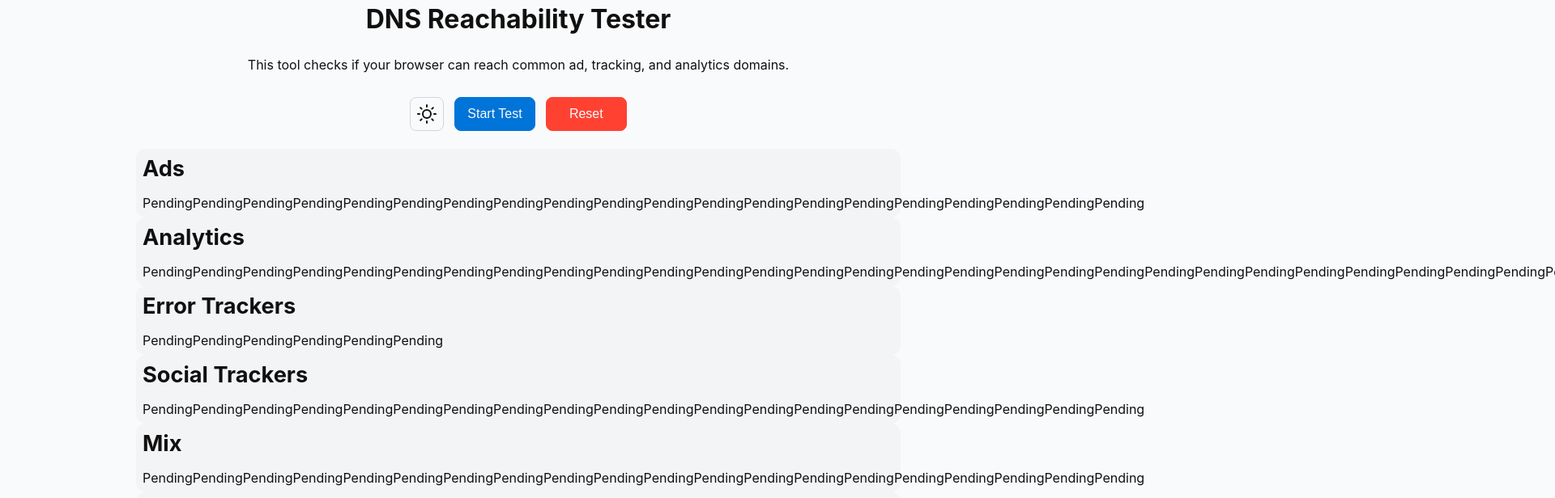
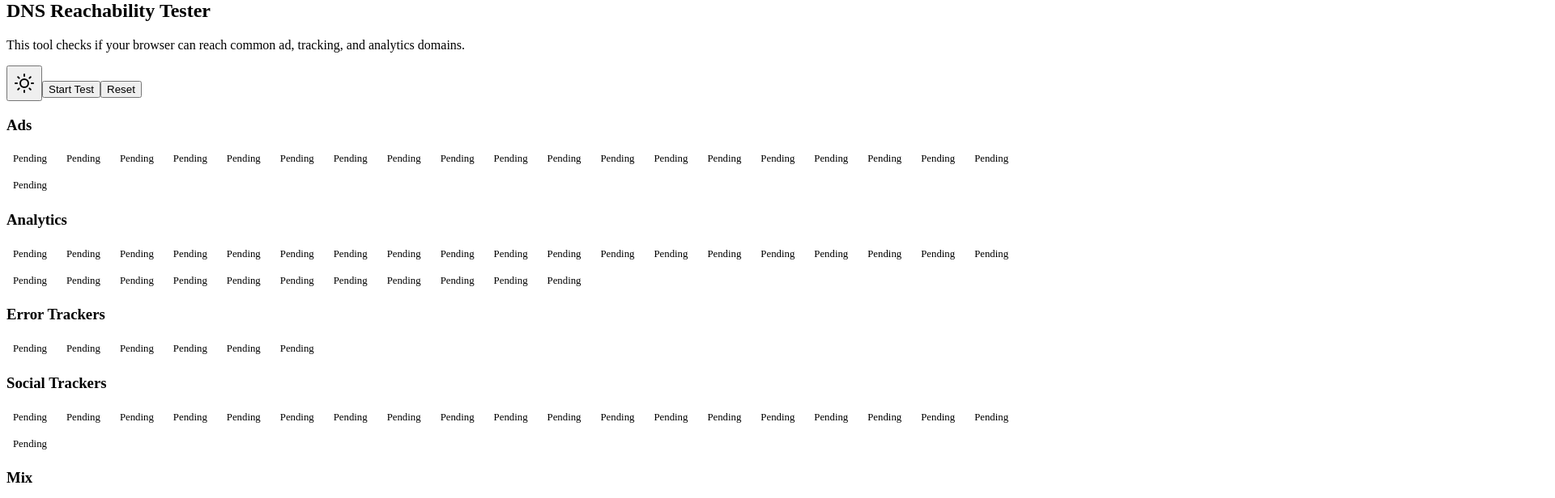
Before and after one commit to xiliourt/adblock-test_next.js, a Next.js app: page / in a window 1280 px wide. Shown: the part 20-636 px from the top of the page at 81% size, 1920 px wide, since content can reach past the window. Built offline with nearby package versions, Linux system fonts and the light colour scheme.

Commit message:
Update globals.css

```diff
--- a/app/globals.css
+++ b/app/globals.css
@@ -1,217 +1,153 @@
-/* app/globals.css */
+/* --- ADD THIS TO YOUR GLOBALS.CSS FILE --- */
 
-html,
-[data-theme='light'] {
-  --blue: #0074d8;
-  --blue-l: #1492ff;
-  --blue-h: #e0f1ff;
-  --green: #22c55e;
-  --red: #ff4132;
-  --red-h: #ffd9d6;
-  --red-l: #ff675c;
-  --orange: #ff851b;
-  --white: #fafafa;
-  --black: #101010;
-  --txt-on-p: var(--white);
-  --txt-on-red: var(--white);
-  --primary: var(--blue);
-  --primary-h: var(--blue-h);
-  --primary-l: var(--blue-l);
-  --txt: var(--black);
-  --bg: #f9fafb;
-  --bg2: #f3f4f6;
-  --bg3: #e5e7eb;
-  --brd: #d1d5db;
-  --btn-brd: var(--brd);
-  --btn-bg: var(--bg);
-  --btn-bg-h: var(--bg3);
-  --btn-txt: var(--txt);
-  --btn-f: var(--bg2);
-  --radius: 0.5rem;
-  --btn-radius: 0.5rem;
-  --bg-card: var(--bg);
-  --shadow: rgba(99, 99, 99, 0.2) 0px 2px 8px 0px;
+/* Badge Styles (for status indicators) */
+.badges {
+  display: flex;
+  flex-wrap: wrap;
+  gap: 0.5rem;
+}
+.badges > * {
+  padding: 5px 8px;
+  display: flex;
+  align-items: center;
+  gap: 5px;
+  border-radius: var(--radius);
+  font-size: 0.8rem;
+  font-weight: 500;
+}
+.badges > *.light-green {
+  background: var(--green-h);
+  color: var(--green-d) !important;
+}
+.badges > *.light-red {
+  background: var(--red-h);
+  color: var(--red-d) !important;
+}
+.badges > *.light-orange {
+  background: var(--orange-h);
+  color: var(--orange-d) !important;
 }
 
-[data-theme='dark'] {
-  --blue: #0074d8;
-  --blue-l: #1492ff;
-  --blue-h: #002e57;
-  --green: #22c55e;
-  --red: #ff4132;
-  --red-h: #7a0800;
-  --red-l: #ff675c;
-  --orange: #ff851b;
-  --txt: var(--white);
-  --txt-on-p: var(--white);
-  --txt-on-red: var(--white);
-  --bg: #111827;
-  --bg2: #1f2937;
-  --bg3: #374151;
-  --brd: #4b5563;
-  --primary: var(--blue);
-  --primary-h: var(--blue-h);
-  --primary-l: var(--blue-l);
-  --btn-brd: var(--brd);
-  --btn-bg: var(--bg);
-  --btn-bg-h: var(--bg3);
-  --btn-txt: var(--txt);
-  --btn-f: var(--bg2);
-  --bg-card: var(--bg);
-  --shadow: none;
-}
+[data-theme='dark'] .badges > *.light-green { color: var(--green-l) !important; }
+[data-theme='dark'] .badges > *.light-red { color: var(--red-l) !important; }
+[data-theme='dark'] .badges > *.light-orange { color: var(--orange-l) !important; }
 
-/* --- Global & Typography Styles --- */
 
-*,
-*::before,
-*::after {
-  box-sizing: border-box;
-}
-
-html {
-  font-family: -apple-system, system-ui, BlinkMacSystemFont, 'Segoe UI', Roboto,
-    'Helvetica Neue', sans-serif;
-  font-size: 12pt;
-  color: var(--txt);
-  background: var(--bg);
-}
-
-main {
-  min-height: 100vh;
-}
-
-h2,
-h3,
-h5 {
-  margin-top: 1.5rem;
-}
-h2 {
-  font-size: 2em;
-}
-h3 {
-  font-size: 1.7em;
-}
-h5 {
-  font-size: 1.2em;
-}
-
-p {
-  margin-bottom: 1.5rem;
-}
-
-p strong {
-  color: var(--txt);
-}
-
-ul {
-  list-style: none;
+/* Loading Animation Styles */
+.lt_wrap {
   display: flex;
   flex-direction: column;
-  gap: 0.3rem;
-  padding: 0; /* Ensuring no default padding */
-  margin: 0; /* Ensuring no default margin */
-}
-
-/* --- Layout Styles --- */
-
-.cnt {
-  margin: auto;
-  width: 100%;
-  max-width: 60rem;
-  padding: 0 0.5rem;
-}
-
-.grid {
-  display: flex;
-  align-items: stretch;
-  flex-wrap: wrap;
-}
-
-/* Direct children of .grid get padding and flex properties */
-.grid > div {
-  flex: 1 1 100%;
-  max-width: 100%;
-  padding: 0.5rem;
-}
-
-.card {
-  display: flex;
-  flex-direction: column;
-  gap: 1rem;
-  padding: 1rem;
-  border-radius: 12px;
-  background: var(--bg2);
-}
-
-.card > * {
-  width: 100%;
-  margin: 0;
-}
-
-/* --- Button Styles --- */
-
-.btn {
-  display: inline-flex;
-  align-items: center;
-  text-align: center;
-  justify-content: center;
-  cursor: pointer;
-  gap: 0.4rem;
-  line-height: 1.5;
-  font-size: 1rem;
-  border: 0.1rem solid var(--btn-brd);
-  border-radius: var(--btn-radius);
-  color: var(--btn-txt);
-  background-color: var(--btn-bg);
-  min-width: 100px;
-  padding: 0.4rem 0.7rem;
-  margin: 0.4rem;
-  height: 2.6rem;
-  transition: all 145ms ease;
-  user-select: none;
-}
-
-.btn:hover:not([disabled]) {
-  --btn-bg: var(--btn-bg-h);
-  --btn-brd: var(--btn-bg-h);
-}
-
-.btn[disabled] {
-  opacity: 0.5;
-  pointer-events: none;
-  cursor: not-allowed;
-}
-
-.btn-p {
-  --btn-f: var(--primary-h);
-  --btn-brd: var(--primary);
-  --btn-bg: var(--primary);
-  --btn-bg-h: var(--primary-l);
-  --btn-txt: var(--txt-on-p);
-}
-
-button[type='reset'].btn {
-  --btn-f: var(--red-h);
-  --btn-txt: var(--txt-on-red);
-  --btn-brd: var(--red);
-  --btn-bg-h: var(--red-l);
-  --btn-bg: var(--red);
-}
-
-/* --- Utility Classes --- */
-
-._ta-center {
-  text-align: center !important;
-}
-
-._f-center {
-  display: flex;
-  flex-flow: wrap;
   justify-content: center;
   align-items: center;
 }
+.lt_particles {
+  width: 15rem;
+  height: 7.5rem;
+  display: flex;
+  justify-content: center;
+  align-items: center;
+  flex-direction: row;
+  grid-gap: 16px;
+}
+.start .p1 { animation: p1 1.6s cubic-bezier(0.2, 0.4, 0.35, 1) 0.2s infinite backwards; }
+.start .p2 { animation: p2 1.5s cubic-bezier(0.2, 0.4, 0.35, 1) 0.2s infinite backwards; }
+.start .p3 { animation: p3 1.6s cubic-bezier(0.2, 0.4, 0.35, 1) 0.2s infinite backwards; }
+.start .p4 { animation: p4 1.4s cubic-bezier(0.2, 0.4, 0.35, 1) 0.2s infinite backwards; }
+.start .p5 { animation: p5 1.2s cubic-bezier(0.2, 0.4, 0.35, 1) 0.2s infinite backwards; }
+.p1, .p2, .p3, .p4, .p5 {
+  padding: 4px;
+  height: 32px;
+  width: 32px;
+  border-radius: 50%;
+}
+.p1 { background: var(--blue-h); color: var(--blue); }
+.p2 { background: var(--green-h); color: var(--green); }
+.p3 { background: var(--orange-h); color: var(--orange); }
+.p5 { background: var(--purple-h); color: var(--purple); }
+.p4 { background: var(--red-h); color: var(--red); }
 
-._mt-1 {
-  margin-top: 1rem;
+@keyframes p1 { 0% { transform: translateY(0px) translateX(-20px) scale(0.8); opacity: 0; } 50% { transform: translateY(40px) translateX(0px) scale(1); opacity: 1; animation-timing-function: cubic-bezier(1, 0.4, 0.35, 1); } 75% { transform: translateY(100px) translateX(10px) scale(1); opacity: 0; } 100% { transform: translateY(0px) translateX(-10px) scale(0.8); opacity: 0; } }
+@keyframes p2 { 0% { transform: translateY(0px) translateX(-10px) scale(0.8); opacity: 0; } 50% { transform: translateY(50px) translateX(0px) scale(1); opacity: 1; animation-timing-function: cubic-bezier(1, 0.4, 0.35, 1); } 75% { transform: translateY(80px) translateX(5px) scale(1); opacity: 0; } 100% { transform: translateY(0px) translateX(5px) scale(0.8); opacity: 0; } }
+@keyframes p3 { 0% { transform: translateY(0px) scale(0.8) rotate(45deg); opacity: 0; } 50% { transform: translateY(40px) scale(1) rotate(0deg); opacity: 1; animation-timing-function: cubic-bezier(1, 0.4, 0.35, 1); } 75% { transform: translateY(100px) scale(1) rotate(0deg); opacity: 0; } 100% { transform: translateY(0px) scale(0.8) rotate(0deg); opacity: 0; } }
+@keyframes p4 { 0% { transform: translateY(0px) translateX(10px) scale(0.8); opacity: 0; } 50% { transform: translateY(60px) translateX(0px) scale(1); opacity: 1; animation-timing-function: cubic-bezier(1, 0.4, 0.35, 1); } 75% { transform: translateY(100px) translateX(0px) scale(1); opacity: 0; } 100% { transform: translateY(0px) translateX(10px) scale(0.8); opacity: 0; } }
+@keyframes p5 { 0% { transform: translateY(0px) translateX(20px) scale(0.8); opacity: 0; } 50% { transform: translateY(50px) translateX(0px) scale(1); opacity: 1; animation-timing-function: cubic-bezier(1, 0.4, 0.35, 1); } 75% { transform: translateY(90px) translateX(0px) scale(1); opacity: 0; } 100% { transform: translateY(0px) translateX(20px) scale(0.8); opacity: 0; } }
+
+/* Liquid Score Display Styles */
+.lt_cwrap {
+  position: relative;
+  border-radius: 50rem;
+  background-color: var(--bg2);
 }
+.lt_circle {
+  width: 200px;
+  height: 200px;
+  border: 3px solid var(--black-h);
+  border-radius: 50%;
+  overflow: hidden;
+  clip-path: border-box;
+  z-index: 5;
+}
+.lt_wave {
+  position: relative;
+  top: var(--liquid-percentage);
+  width: 100%;
+  height: 100%;
+  background: var(--liquid-color);
+  border-radius: 50%;
+  transition: 3s;
+}
+.lt_wave:before, .lt_wave:after {
+  content: "";
+  position: absolute;
+  width: 200%;
+  height: 200%;
+  left: 50%;
+  transform: translate(-50%, -75%);
+  background: #000;
+}
+.lt_wave:before {
+  border-radius: 45%;
+  background: var(--bg2);
+  animation: animate_lt_wave 6s linear infinite;
+}
+.lt_wave:after {
+  border-radius: 40%;
+  opacity: 0.5;
+  background: var(--bg2);
+  animation: animate_lt_wave 10s linear infinite;
+}
+@keyframes animate_lt_wave {
+  0% { transform: translate(-50%, -75%) rotate(0deg); }
+  100% { transform: translate(-50%, -75%) rotate(360deg); }
+}
+.lt_cwrap .lt_value {
+  position: absolute;
+  height: 100%;
+  right: 0;
+  bottom: 0;
+  width: 100%;
+}
+.lt_cwrap .lt_value::after, .lt_cwrap .lt_value::before {
+  content: var(--liquid-title);
+  position: inherit;
+  left: 100%;
+  margin-left: 10px;
+  bottom: calc(45% - var(--liquid-percentage));
+  transform: translateY(50%);
+  background: var(--liquid-color);
+  color: var(--white);
+  padding: 10px;
+  font-size: 20px;
+  font-weight: bold;
+  border-radius: 8px;
+  transition: 3s;
+}
+.lt_cwrap .lt_value::after {
+  content: "";
+  border: 12px solid rgba(0, 0, 0, 0);
+  border-right-color: var(--liquid-color);
+  padding: 0;
+  border-radius: 0;
+  background: rgba(0, 0, 0, 0);
+  transform: translate(-78%, 50%);
+}
```
